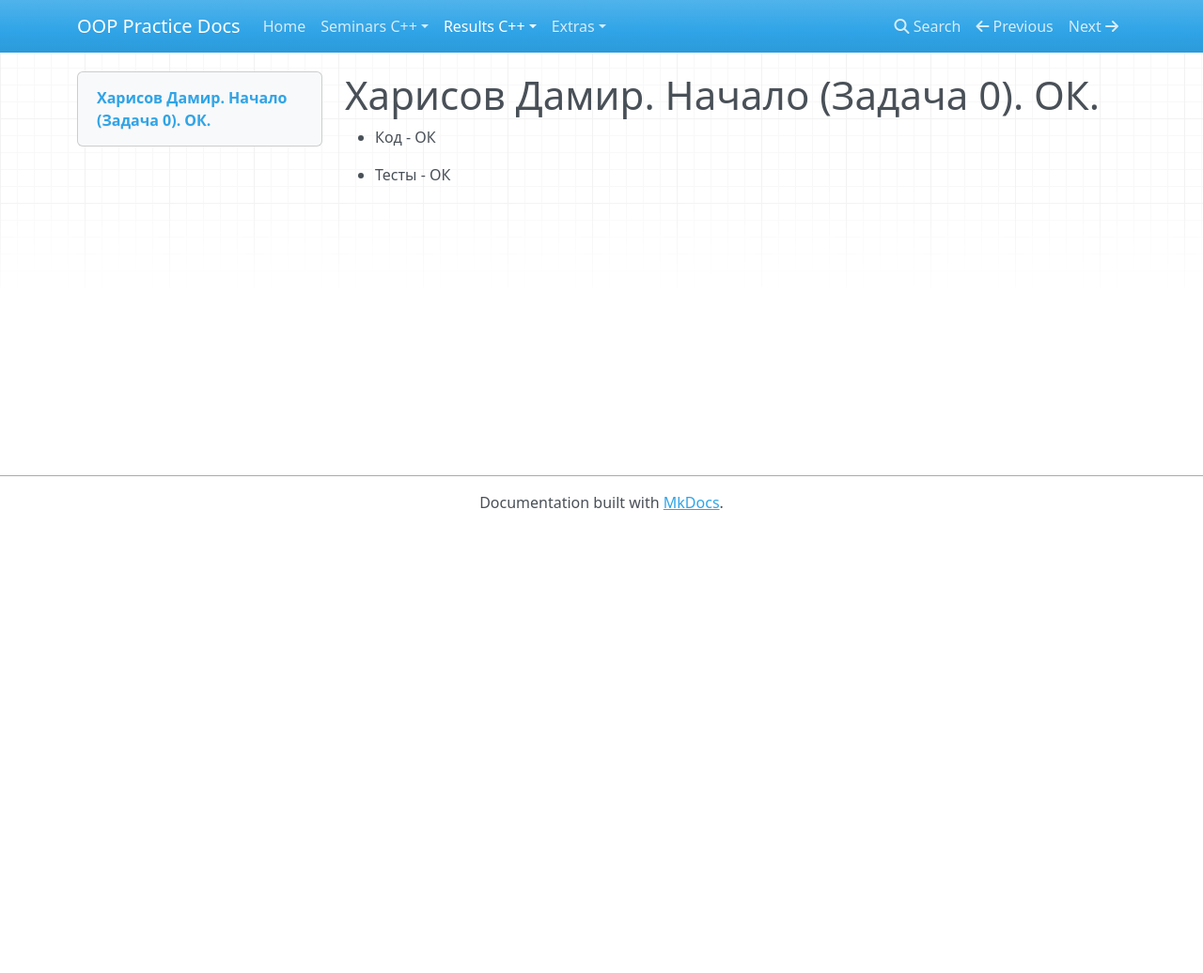
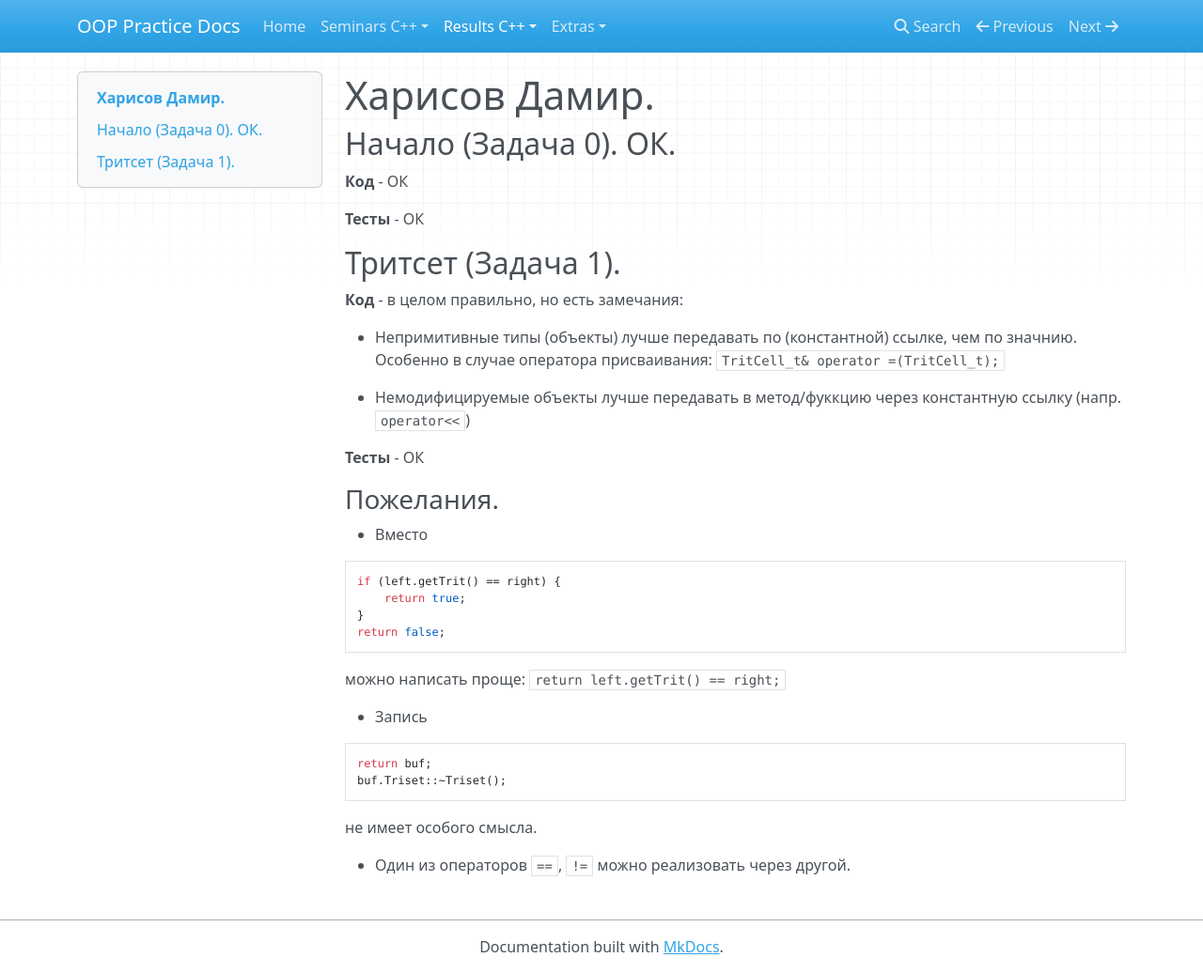
Before and after one commit to avoronkov/oop, an MkDocs documentation site: the page built from docs/2016.cpp/task0/kharisov.md, in a window 1280 px wide and 1036 px high. Shown: the whole window at 94% size. Built offline with MkDocs 1.6.1, drawn with Linux system fonts in a browser that asks for light colours; nearby versions of some CDN libraries; old or Windows-style settings are respelled for this version of MkDocs.

Commit message:
12 oct tasks check

````diff
--- a/docs/2016.cpp/task0/kharisov.md
+++ b/docs/2016.cpp/task0/kharisov.md
@@ -1,5 +1,40 @@
-# Харисов Дамир. Начало (Задача 0). ОК.
+# Харисов Дамир.
 
-- Код - ОК
+## Начало (Задача 0). ОК.
 
-- Тесты - ОК
+**Код** - ОК
+
+**Тесты** - ОК
+
+## Тритсет (Задача 1).
+
+**Код** - в целом правильно, но есть замечания:
+
+- Непримитивные типы (объекты) лучше передавать по (константной) ссылке, чем по значнию.
+Особенно в случае оператора присваивания: `TritCell_t& operator =(TritCell_t);`
+
+- Немодифицируемые объекты лучше передавать в метод/фуккцию через константную ссылку (напр. `operator<<`)
+
+**Тесты** - ОК
+
+### Пожелания.
+
+- Вместо
+```C++
+if (left.getTrit() == right) {
+	return true;
+}
+return false;
+```
+
+можно написать проще: `return left.getTrit() == right;`
+
+- Запись
+```C++
+return buf;
+buf.Triset::~Triset();
+```
+
+не имеет особого смысла.
+
+- Один из операторов `==`, `!=` можно реализовать через другой.
--- a/mkdocs.yml
+++ b/mkdocs.yml
@@ -18,6 +18,7 @@ pages:
         - 'Task 0':
             - 'Baranov': 2016.cpp/task0/baranov.md
             - 'Boldyrev': 2016.cpp/task0/boldyrev.md
+            - 'Gusev': 2016.cpp/task0/gusev.md
             - 'Kharisov': 2016.cpp/task0/kharisov.md
             - 'Kostyleva': 2016.cpp/task0/kostyleva.md
             - 'Milyaev': 2016.cpp/task0/milyaev.md
````
Also changed, not shown: docs/2016.cpp/results.md (+6 -4 lines), docs/2016.cpp/task0/baranov.md (+1 -1 lines), docs/2016.cpp/task0/boldyrev.md (+12 -3 lines), docs/2016.cpp/task0/gusev.md (added, +11 -0 lines), docs/2016.cpp/task0/turchinovich.md (+17 -3 lines).
